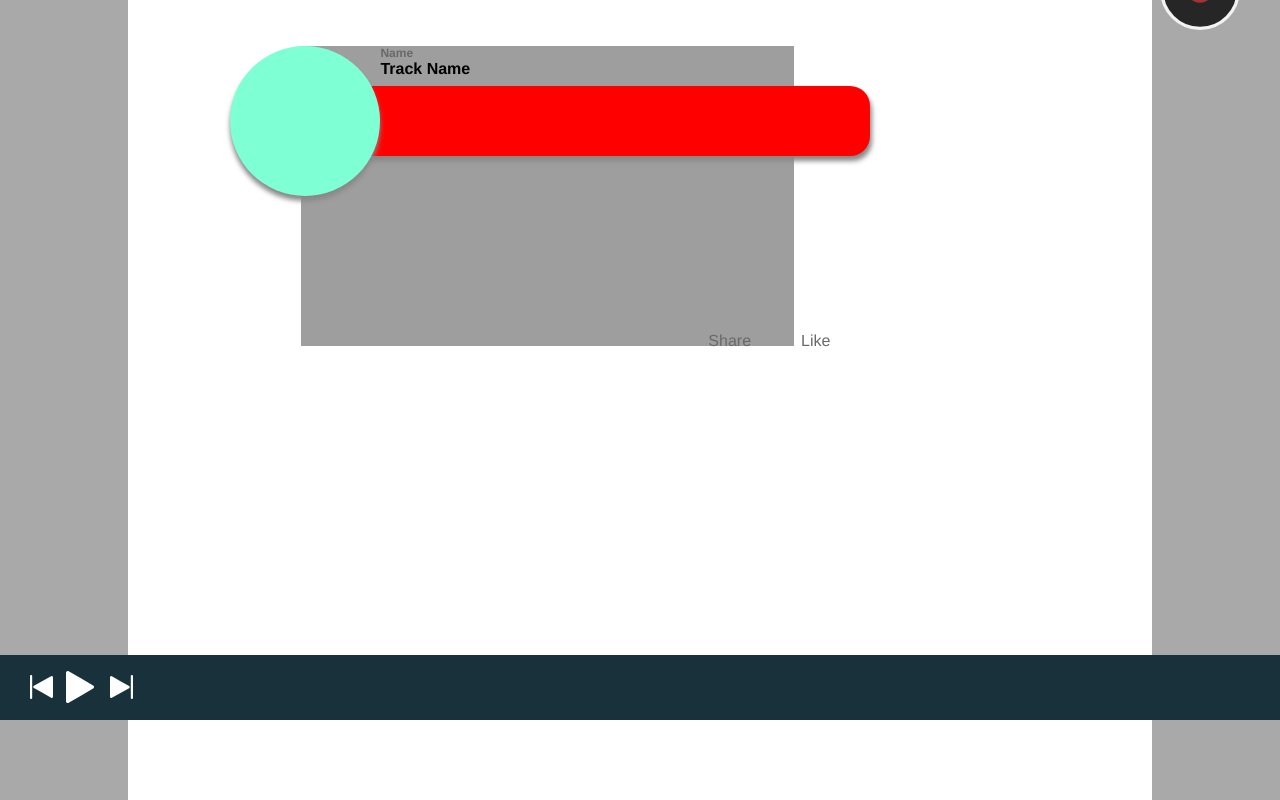
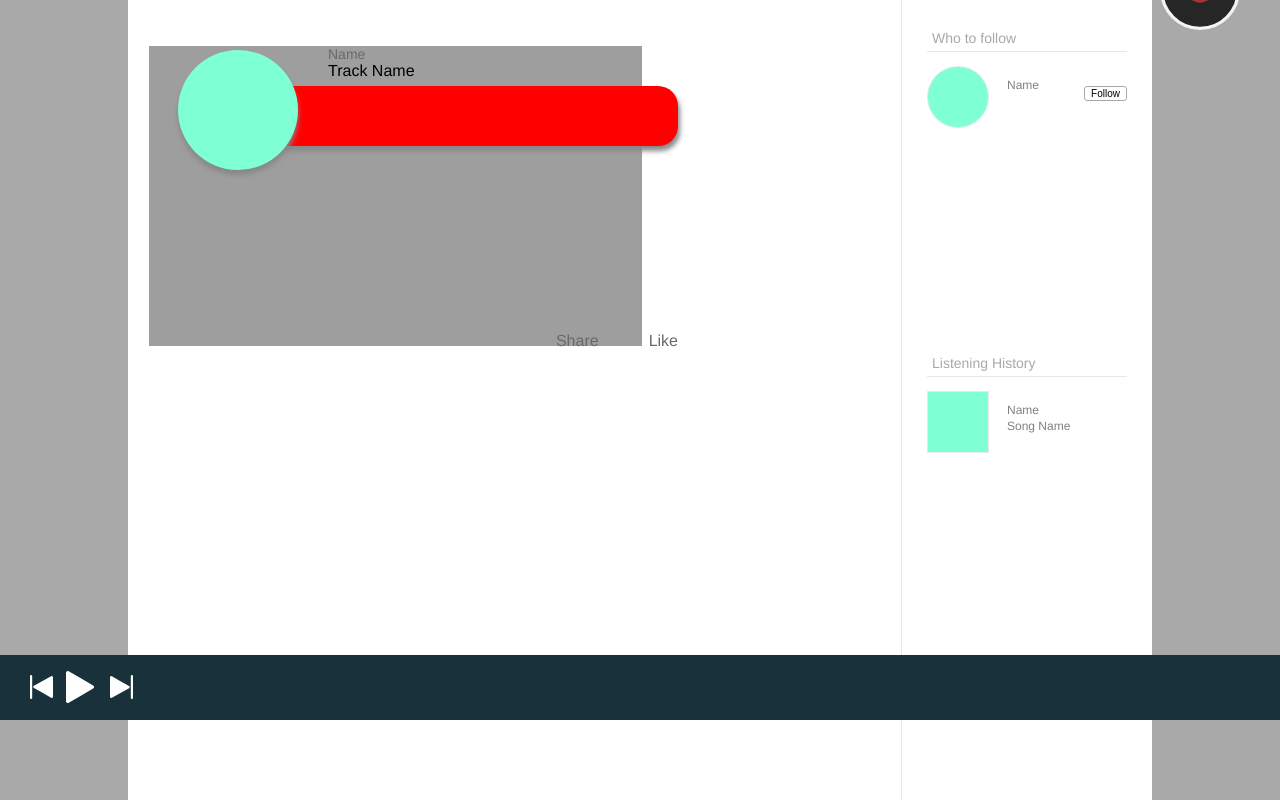
Before and after one commit to MonikaSzucs/raw, a PHP site: page /feedpage/MobileExplorePage.html in a window 1280 px wide. Shown: the part 80-880 px from the top of the page. Run offline with PHP 8.4, Linux system fonts and the light colour scheme.

Commit message:
Feed page added listening history and who to follow, styled

```diff
--- a/raw/feedpage/LargerScreens1024.css
+++ b/raw/feedpage/LargerScreens1024.css
@@ -110,7 +110,103 @@ hambuger menu
 
 
 
-/*    feed page*/
+/*    feed page*//*    feed page*//*    feed page*//*    feed page*//*    feed page*//*    feed page*//*    feed page*//*    feed page*//*    feed page*//*    feed page*//*    feed page*//*    feed page*//*    feed page*//*    feed page*//*    feed page*//*    feed page*//*    feed page*//*    feed page*//*    feed page*//*    feed page*//*    feed page*//*    feed page*//*    feed page*/
+
+
+
+    .personfollow{
+        height: 60px;
+
+    }
+    .follbut{
+        float: right;
+        margin-top: 20px;
+        background-color: white;
+        border-radius: 3px;
+        font-size: 10px;
+        border: 1px solid #a8a8a8;
+    }
+
+
+    .followpic{
+        height: 60px;
+        width: 60px;
+        background-color: aquamarine;
+        border-radius: 60px;
+        border: 1px solid #e8e8e8;
+        position: absolute;
+
+    }
+    .followpic2{
+        height: 60px;
+        width: 60px;
+        background-color: aquamarine;
+        border: 1px solid #e8e8e8;
+        position: absolute;
+
+    }
+
+    .whotofollowdiv {
+        margin: 25px;
+        width: 200px;
+        height: 300px;
+    }
+
+    .listeninghdiv {
+        margin: 25px;
+        width: 200px;
+        height: 300px;
+    }
+
+    #follname {
+        position:absolute;
+        font-size: 12px;
+        margin-left: 80px;
+        color: #808080;
+        font-family: helvetica;
+    }
+
+    #follname2{
+        position: absolute;
+        margin: 28px;
+        font-size: 12px;
+        margin-left: 80px;
+        color: #808080;
+        font-family: helvetica;
+    }
+
+
+    .wtftext {
+        padding: 5px;
+        border-bottom: .5px solid #e8e8e8;
+        font-family: helvetica;
+        color: #a8a8a8;
+        font-weight: 300;
+        font-size: 14px;
+
+    }
+
+
+        .wtftext {
+        padding: 5px;
+        border-bottom: .5px solid #e8e8e8;
+        font-family: helvetica;
+        color: #a8a8a8;
+        font-weight: 300;
+        font-size: 14px;
+
+    }
+
+
+    .feedsidebar{
+
+        float: right;
+        border-left: .5px solid #e8e8e8;
+        width: 250px;
+        height: 100%;
+        position: relative;
+
+    }
 
     .main-songDiv {
         width: 100%;
@@ -119,9 +215,13 @@ hambuger menu
         position: absolute;
     }
 
+
+
+
     .songpic {
-         width: 150px;
-        height: 150px;
+        margin-top: 20px;
+         width: 120px;
+        height: 120px;
         background-color: aquamarine;
         border-radius: 150px;
         box-shadow: 0px 5px 5px #888888;
@@ -130,8 +230,10 @@ hambuger menu
     }
 
     .first-song {
-        width: 80%;
-        position: relative;
+        left: 0;
+        padding-left: 50px;
+        width: 60%;
+        position: absolute;
         height: 200px;
         margin: 0 auto;
 
@@ -142,20 +244,21 @@ hambuger menu
     #FeedSongName {
         margin: 0 auto;
         font-family: helvetica;
-        font-weight: 600;
+        font-weight: 300;
+        font-size: 16px;
         margin-left: 150px;
 
     }
 
     .song-buttons {
-        height: 40px;
-        width: 600px;
+        margin-top: 0 auto;
+        height: 20px;
+        width: 500px;
 
     }
 
     .song-buttons li {
-       float: right;
-
+        float: right;
         font-family: helvetica;
         color: dimgray;
     }
@@ -171,16 +274,17 @@ hambuger menu
 
     #FeedArtistsName{
         color: dimgray;
-        font-size: 12px;
-        font-weight: 600;
+        font-size: 14px;
+        font-weight: 400;
         margin: 0 auto;
         margin-left: 150px;
         font-family: helvetica;
     }
 
     .track-display {
-        width: 600px;
-        height: 70px;
+        margin: 20px;
+        width: 440px;
+        height: 60px;
         background-color: red;
         position: relative;
         left: 40px;
@@ -189,11 +293,11 @@ hambuger menu
 
     }
 
-/*
 
-    feed page
 
-*/
+/*    feed page*//*    feed page*//*    feed page*//*    feed page*//*    feed page*//*    feed page*//*    feed page*//*    feed page*//*    feed page*//*    feed page*//*    feed page*//*    feed page*//*    feed page*//*    feed page*//*    feed page*//*    feed page*//*    feed page*//*    feed page*//*    feed page*//*    feed page*//*    feed page*//*    feed page*//*    feed page*/
+
+
     .m-upload-button:hover {
         transition: 60ms ease-in-out;
         background-size: 40px 40px;
--- a/raw/feedpage/MobileExplorePage.html
+++ b/raw/feedpage/MobileExplorePage.html
@@ -45,7 +45,35 @@
     </div>
     <div class="main-page">
 
+
+
         <div class="main-songDiv">
+
+
+        <div class="feedsidebar">
+
+            <div class="whotofollowdiv">  <h3 class="wtftext">Who to follow</h3>
+            <div class="personfollow">
+
+                <p id="follname"> Name </p>
+
+                 <button class="follbut">Follow</button>
+                <div class="followpic"></div>
+
+                </div>
+
+
+            </div>
+           <div class="listeninghdiv"><h3 class="wtftext">Listening History</h3>
+             <p id="follname"> Name </p>
+             <p id="follname2"> Song Name </p>
+                 <div  class="followpic2"></div>
+
+
+            </div>
+
+
+            </div>
 
             <div class="invisdiv4"></div>
 
```
Also changed, not shown: raw/feedpage/MediumScreen769And1023.css (+116 -16 lines), 1 other file.
